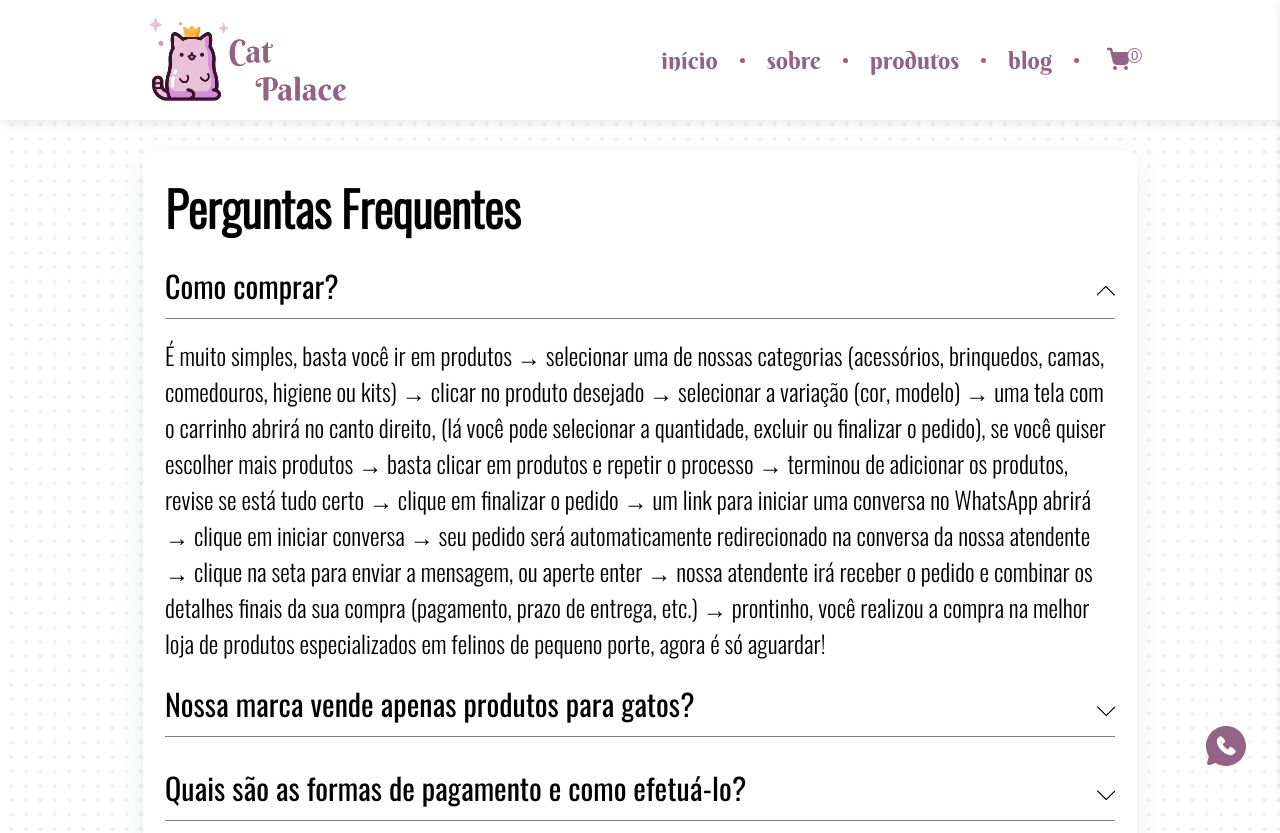
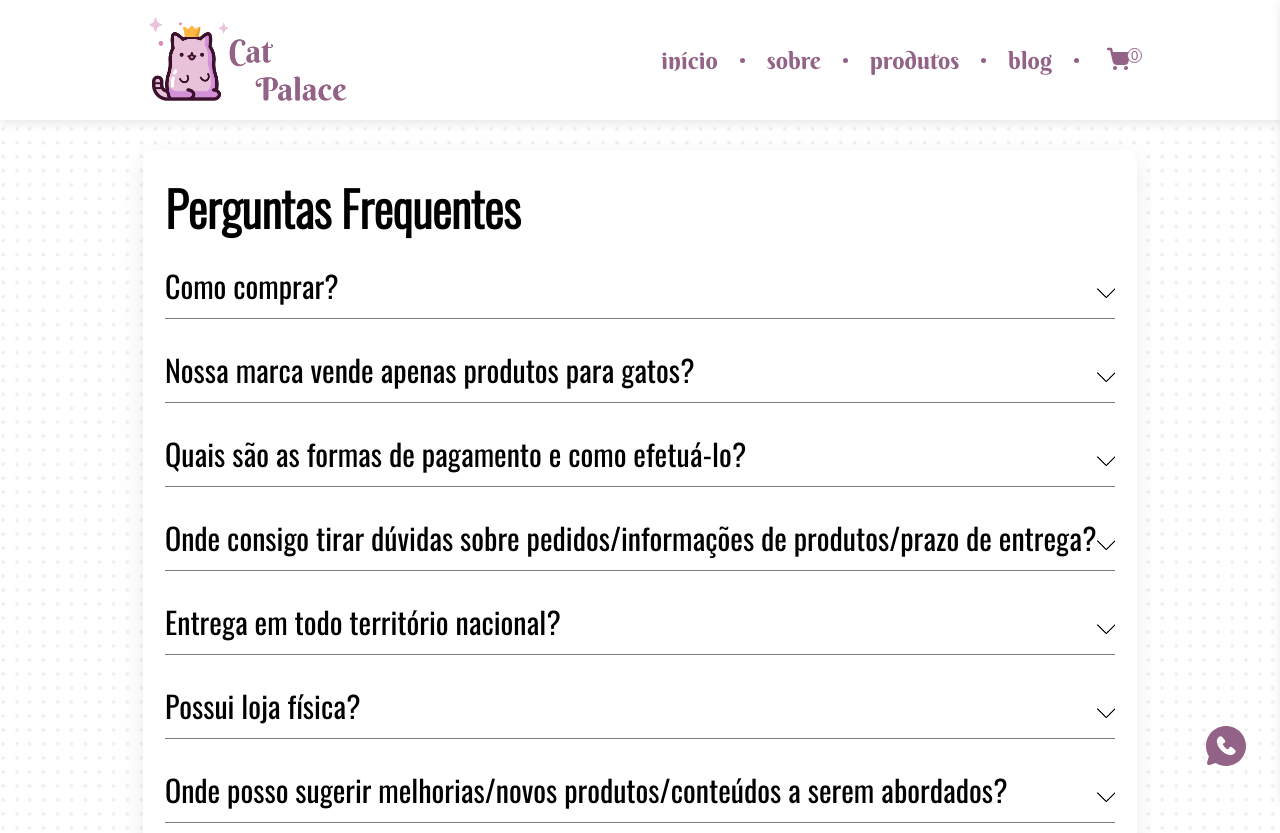
Before and after one commit to ferrazmanu/CatPalace, a Next.js app: page /consulte/faq in a window 1280 px wide. Shown: the top 833 px of the page. Built offline with nearby package versions, Linux system fonts and the light colour scheme.

Commit message:
edit faq texto

```diff
--- a/src/pages/consulte/faq.tsx
+++ b/src/pages/consulte/faq.tsx
@@ -43,29 +43,26 @@ export default function FAQ() {
 
               <S.Text className="faq">
                 <Details
-                  open
                   summary={"Como comprar?"}
                   children={
+                    <>
                       <p>
-                      É muito simples, basta você ir em produtos → selecionar
-                      uma de nossas categorias (acessórios, brinquedos, camas,
-                      comedouros, higiene ou kits) → clicar no produto desejado
-                      → selecionar a variação (cor, modelo) → uma tela com o
-                      carrinho abrirá no canto direito, (lá você pode selecionar
-                      a quantidade, excluir ou finalizar o pedido), se você
-                      quiser escolher mais produtos → basta clicar em produtos e
-                      repetir o processo → terminou de adicionar os produtos,
-                      revise se está tudo certo → clique em finalizar o pedido →
+                        É simples, basta você ir em produtos e adicioná-los ao
+                        carrinho → no carrinho, clique em finalizar o pedido →
                         um link para iniciar uma conversa no WhatsApp abrirá →
                         clique em iniciar conversa → seu pedido será
                         automaticamente redirecionado na conversa da nossa
                         atendente → clique na seta para enviar a mensagem, ou
                         aperte enter → nossa atendente irá receber o pedido e
                         combinar os detalhes finais da sua compra (pagamento,
-                      prazo de entrega, etc.) → prontinho, você realizou a
-                      compra na melhor loja de produtos especializados em
-                      felinos de pequeno porte, agora é só aguardar!
+                        prazo de entrega, etc.).
                       </p>
+                      <p>
+                        Prontinho, você realizou a compra na melhor loja de
+                        produtos especializados em felinos de pequeno porte,
+                        agora é só aguardar!
+                      </p>
+                    </>
                   }
                 />
                 <Details
```
Lines whose indentation alone changed are shown as unchanged.
